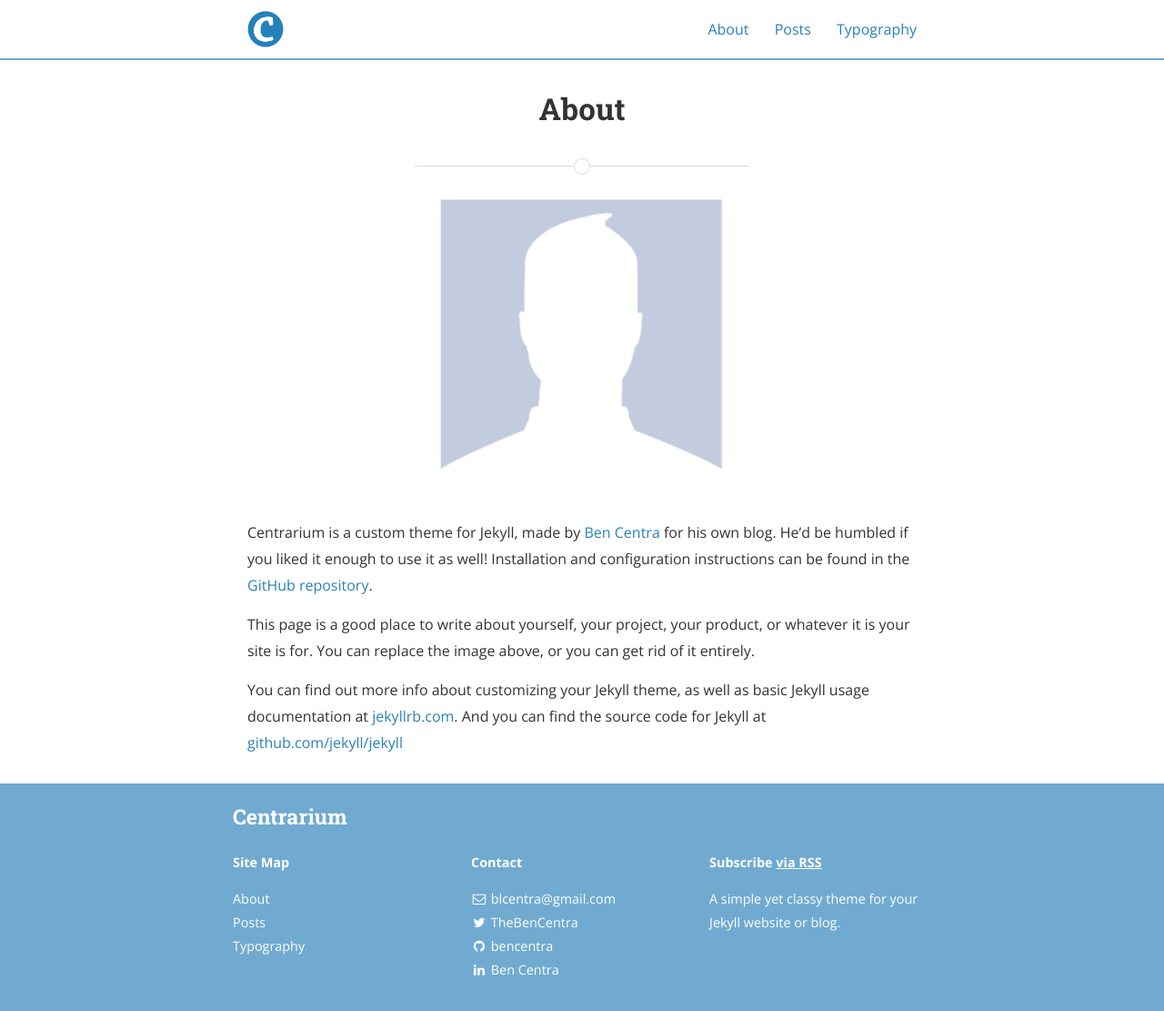
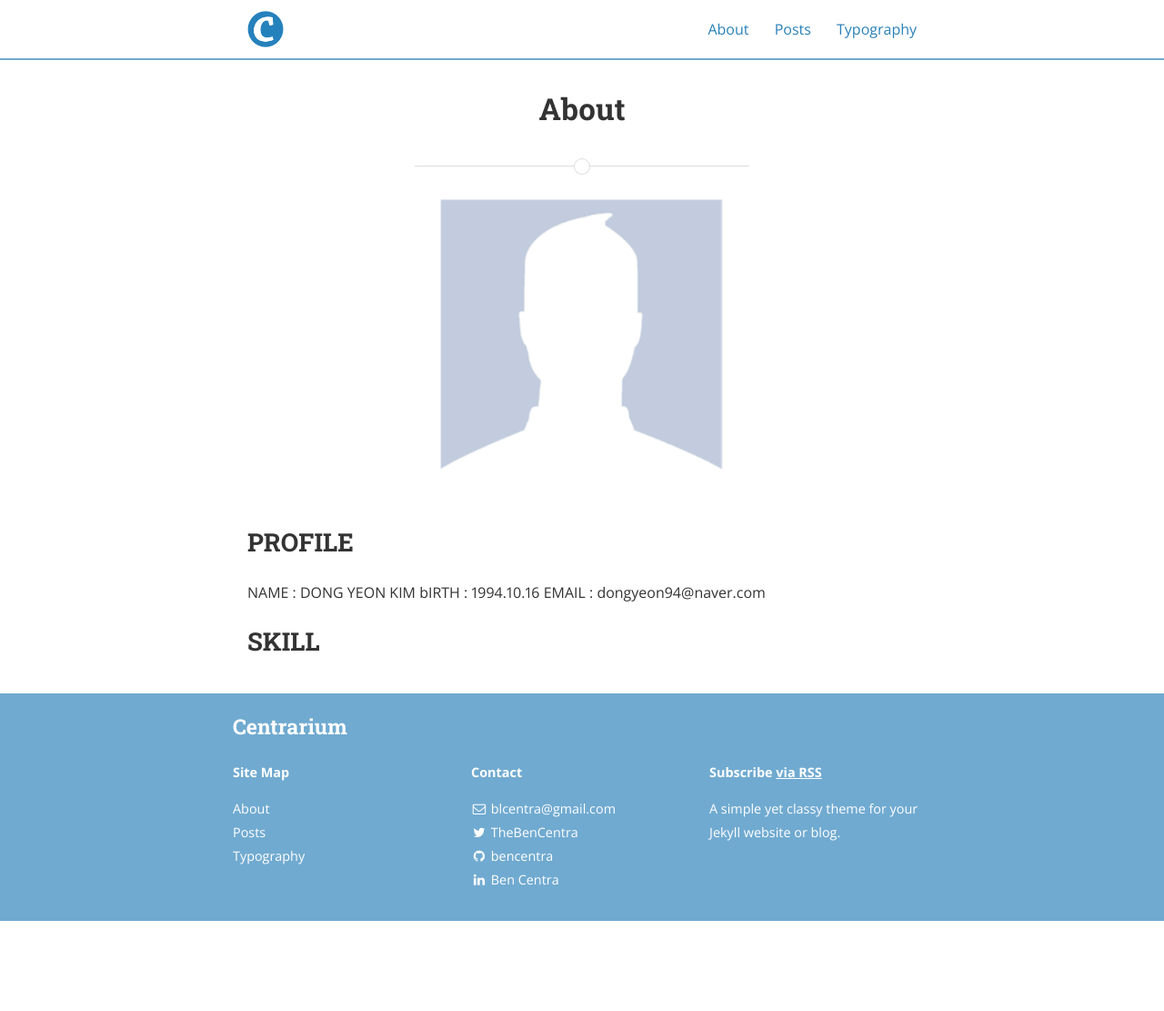
Before and after one commit to dongyeon94/DYblog, a Jekyll site: the page built from about.md, in a window 1280 px wide and 1111 px high. Shown: the whole window at 91% size. Built offline with Jekyll 4.4.1, drawn with Linux system fonts in a browser that asks for light colours; nearby versions of some CDN libraries.

Commit message:
Update about.md

```diff
--- a/about.md
+++ b/about.md
@@ -7,12 +7,9 @@ main_nav: true
 
 ![alt text]({{ site.baseurl }}/assets/profile-placeholder.gif "Profile Picture"){:.profile}
 
-Centrarium is a custom theme for Jekyll, made by [Ben Centra][bencentra] for his own blog. He'd be humbled if you liked it enough to use it as well! Installation and configuration instructions can be found in the [GitHub repository](https://github.com/bencentra/centrarium).
+## PROFILE
+NAME  : DONG YEON KIM
+bIRTH : 1994.10.16
+EMAIL : dongyeon94@naver.com
 
-This page is a good place to write about yourself, your project, your product, or whatever it is your site is for. You can replace the image above, or you can get rid of it entirely.
-
-You can find out more info about customizing your Jekyll theme, as well as basic Jekyll usage documentation at [jekyllrb.com](http://jekyllrb.com/). And you can find the source code for Jekyll at [github.com/jekyll/jekyll](https://github.com/jekyll/jekyll)
-
-[centrarium]: https://github.com/bencentra/centrarium
-[bencentra]: http://bencentra.com
-[jekyll]: https://github.com/jekyll/jekyll
+## SKILL
```
